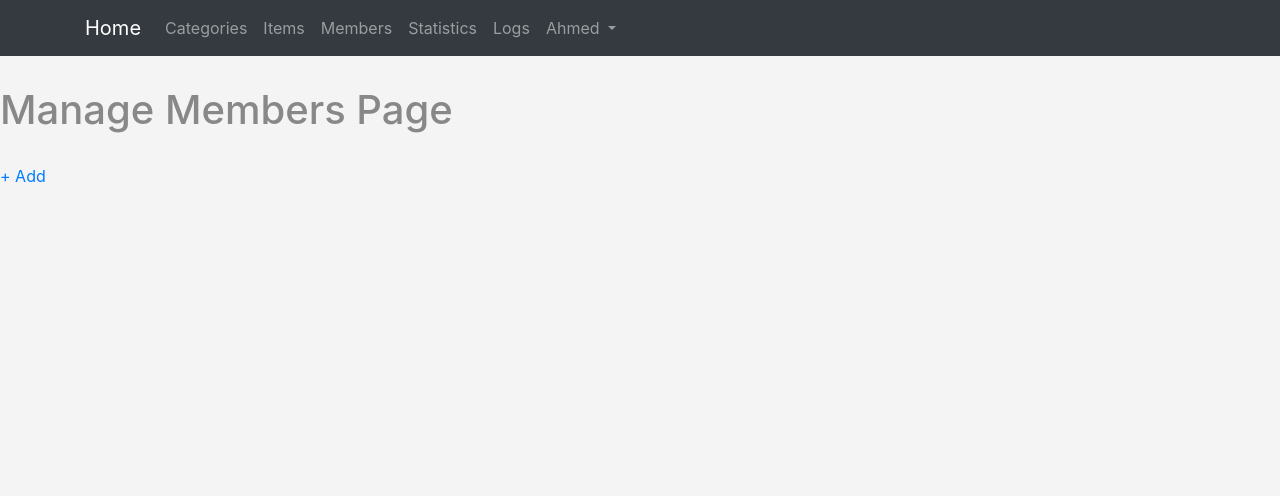
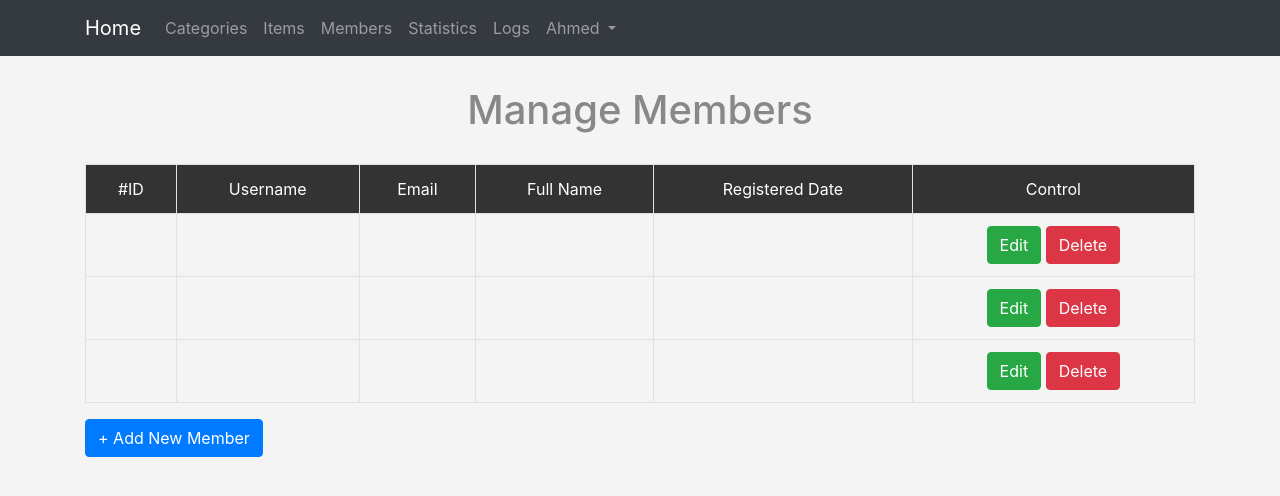
Before and after one commit to A-ElNawawy/e-commerce-php, a PHP site: page /members.php in a window 1280 px wide. Shown: the top 496 px of the page. Run offline with PHP 8.4, Linux system fonts and the light colour scheme; the visitor is signed in with stand-in values (Sample User, id 1).

Commit message:
create members table UI

```diff
--- a/admin/layout/css/backend.css
+++ b/admin/layout/css/backend.css
@@ -67,3 +67,7 @@ h1{
   top: 10px;
   right: -30px;
 }
+.main-table tr:first-child td{
+  background-color: #333;
+  color: #FFF;
+}
--- a/admin/members.php
+++ b/admin/members.php
@@ -14,9 +14,57 @@
     //=======================================================
 
     $do = isset($_GET['do']) ? $do = $_GET['do'] : $do = 'Manage';
-    if($do == 'Manage'){
-      echo '<h1>Manage Members Page</h1>';
-      echo '<a href="members.php?do=Add">+ Add</a>';
+    if($do == 'Manage'){// Manage Members Page?>
+      <h1 class="text-center">Manage Members</h1>
+      <div class="container">
+        <div class="table-responsive">
+          <table class="main-table table table-bordered text-center">
+            <tr>
+              <td>#ID</td>
+              <td>Username</td>
+              <td>Email</td>
+              <td>Full Name</td>
+              <td>Registered Date</td>
+              <td>Control</td>
+            </tr>
+            <tr>
+              <td></td>
+              <td></td>
+              <td></td>
+              <td></td>
+              <td></td>
+              <td>
+                <a href="#" class="btn btn-success">Edit</a>
+                <a href="#" class="btn btn-danger">Delete</a>
+              </td>
+            </tr>
+            <tr>
+              <td></td>
+              <td></td>
+              <td></td>
+              <td></td>
+              <td></td>
+              <td>
+                <a href="#" class="btn btn-success">Edit</a>
+                <a href="#" class="btn btn-danger">Delete</a>
+              </td>
+            </tr>
+            <tr>
+              <td></td>
+              <td></td>
+              <td></td>
+              <td></td>
+              <td></td>
+              <td>
+                <a href="#" class="btn btn-success">Edit</a>
+                <a href="#" class="btn btn-danger">Delete</a>
+              </td>
+            </tr>
+          </table>
+        </div>
+        <a href="members.php?do=Add" class="btn btn-primary">+ Add New Member</a>
+      </div>
+    <?php
     }elseif($do == 'Add'){ //Add Page ?>
       <h1 class="text-center">Add New Member</h1>
       <div class="container">
@@ -135,19 +183,18 @@
         }
         // Check If There Is No Errors Proceed The Insert Process
         if(empty($formErrors)){
-          // Insert New Data In The Database
-          $stmt = $con->prepare("UPDATE
-                                    users
-                                  SET
-                                    Username = ?,
-                                    Password = ?,
-                                    Email = ?,
-                                    FullName = ?
-                                  WHERE
-                                    UserID = ?
+          // Insert User Info In Database
+          $stmt = $con->prepare("INSERT INTO
+                                    users(Username, Password, Email, FullName)
+                                  VALUES(:user, :pass, :email, :name)
                                 ");
           // Execute Query
-          $stmt->execute(array($user, $pass, $email, $name, $id));
+          $stmt->execute(array(
+            'user' => $user,
+            'pass' => $hashedpass,
+            'email' => $email,
+            'name' => $name
+          ));
           // Echo Success Message
           echo '<div class="alert alert-success">' . $stmt->rowCount() . ' Record(s) Inserted</div>';
         }
```
